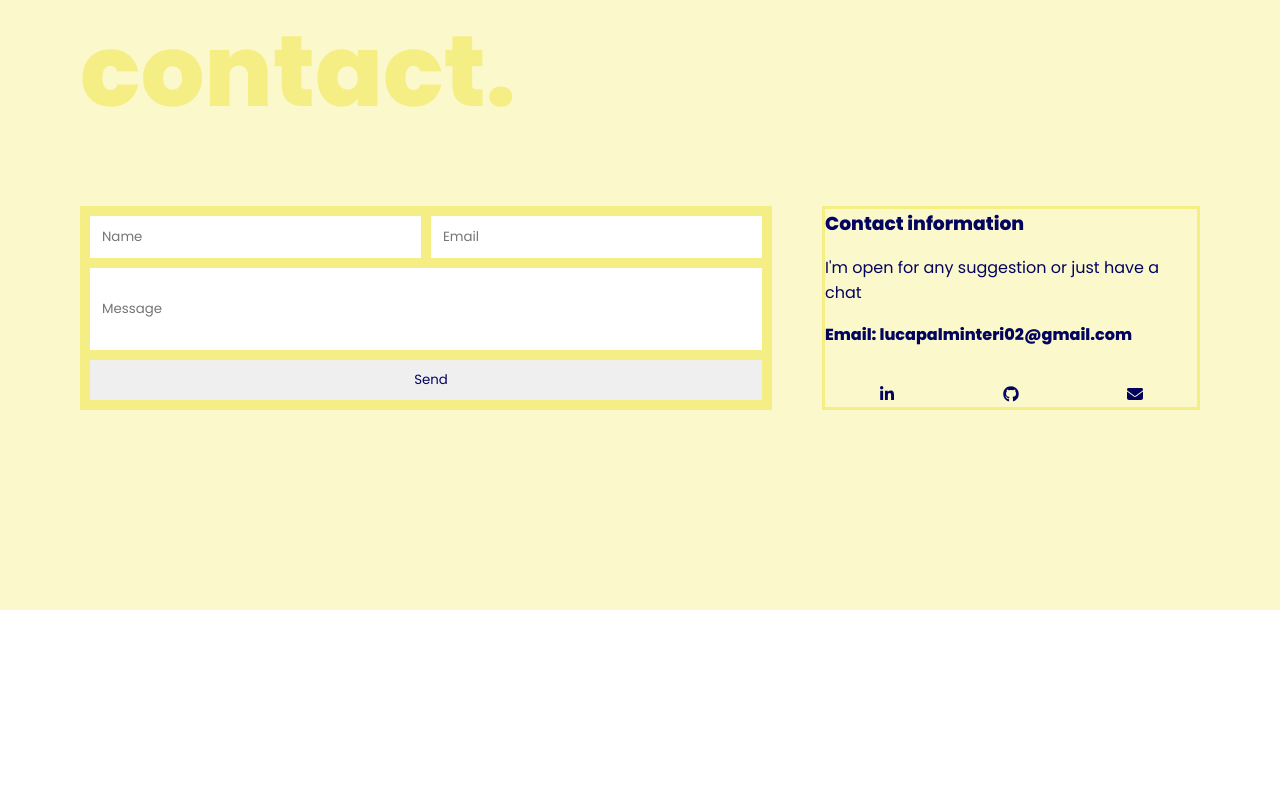
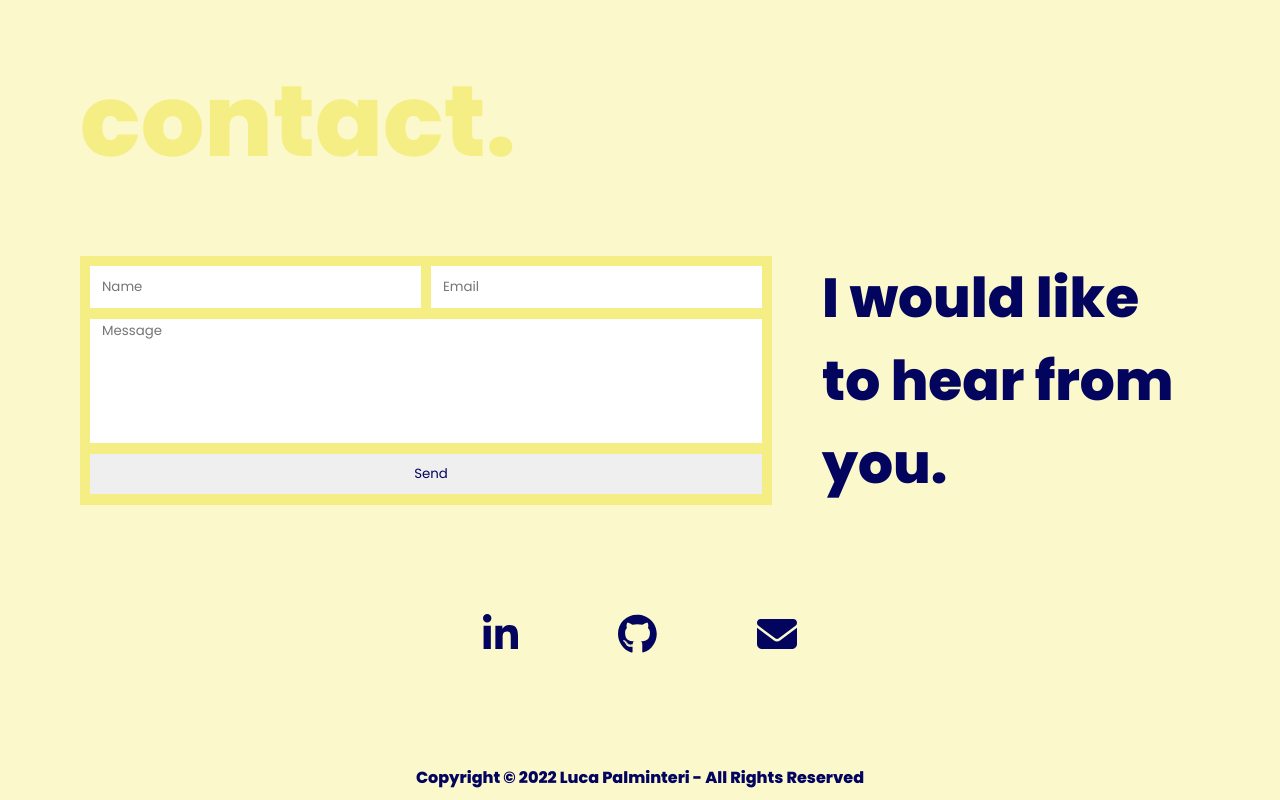
Before and after one commit to LucaPalminteri/portfolio-react, a React (Create React App) app: page / in a window 1280 px wide. Shown: the part 4489-5289 px from the top of the page. Before the commit the page ends 5099 px from the top, so only its background shows below. Built offline with nearby package versions, Linux system fonts and the light colour scheme.

Commit message:
Finished first version of the portfolio

```diff
--- a/public/styles/_contact.scss
+++ b/public/styles/_contact.scss
@@ -1,10 +1,10 @@
 .contact {
     background-color: $light-yellow;
     padding: $side;
-    padding-bottom: 100px;
+    //padding-bottom: 100px;
 
     h2 {
-        padding-top: 100px;
+        padding-top: 150px;
         padding-bottom: 60px;
         color: $yellow;
         font-style: normal;
@@ -52,7 +52,8 @@
             .message {
                 grid-column: 1 / 3;
                 grid-row: 2 / 3;
-                height: 80px;
+                height: 120px;
+                resize: none;
             }
 
             .send {
@@ -61,21 +62,41 @@
             }
         }
         .container--info {
-            margin-left: 50px;
+            padding-left: 50px;
             flex-grow: 3;
-            display: flex;
-            flex-wrap: wrap;
-            border: solid $yellow;
 
-            & * {
-                width: 100%;
+            h3 {
+                font-size: 55px;
             }
 
-            .info--social{
-                display: flex;
-                align-items: flex-end;
+        }
+
+
+    }
+
+    .contact__social {
+        display: flex;
+        justify-content: center;
+
+        a {
+            margin: 0 40px;
+            font-size: 40px;
+            padding: 0 10px;
+            border-radius: 6px;
+            transition-duration: 0.3s;
+
+            &:hover {
+                background-color: $yellow;
             }
         }
+    }
+
+    .contact__footer {
+        margin-top: 100px;
+        padding-bottom: 10px;
+        display: flex;
+        justify-content: center;
+        text-align: center;
     }
 }
 
@@ -83,15 +104,21 @@
 
     .contact {
         padding: $responsive-side;
-    }
-    .contact__container {
-        flex-direction: column;
 
-        .container--info{
-            padding-top: 50px;
-            margin-left: -20px;
+        .contact__container {
+            flex-direction: column;
+
+            .container--info{
+                padding-top: 50px;
+                margin-left: 0px;
+                padding: 50px 0;
+
+                h3 {
+                }
+            }
         }
     }
+
 }
 
 @media screen and (max-width: 600px) {
@@ -102,6 +129,8 @@
         }
 
         .contact__container {
+
+
 
         .container--form {
             display: grid;
--- a/public/styles/index.css
+++ b/public/styles/index.css
@@ -505,11 +505,10 @@ a {
 .contact {
   background-color: #FBF8CC;
   padding: 0 80px;
-  padding-bottom: 100px;
 }
 
 .contact h2 {
-  padding-top: 100px;
+  padding-top: 150px;
   padding-bottom: 60px;
   color: #F5EE84;
   font-style: normal;
@@ -576,7 +575,8 @@ a {
   -ms-grid-row: 2;
   -ms-grid-row-span: 1;
   grid-row: 2 / 3;
-  height: 80px;
+  height: 120px;
+  resize: none;
 }
 
 .contact .contact__container .container--form .send {
@@ -589,44 +589,64 @@ a {
 }
 
 .contact .contact__container .container--info {
-  margin-left: 50px;
+  padding-left: 50px;
   -webkit-box-flex: 3;
       -ms-flex-positive: 3;
           flex-grow: 3;
+}
+
+.contact .contact__container .container--info h3 {
+  font-size: 55px;
+}
+
+.contact .contact__social {
   display: -webkit-box;
   display: -ms-flexbox;
   display: flex;
-  -ms-flex-wrap: wrap;
-      flex-wrap: wrap;
-  border: solid #F5EE84;
+  -webkit-box-pack: center;
+      -ms-flex-pack: center;
+          justify-content: center;
 }
 
-.contact .contact__container .container--info * {
-  width: 100%;
+.contact .contact__social a {
+  margin: 0 40px;
+  font-size: 40px;
+  padding: 0 10px;
+  border-radius: 6px;
+  -webkit-transition-duration: 0.3s;
+          transition-duration: 0.3s;
 }
 
-.contact .contact__container .container--info .info--social {
+.contact .contact__social a:hover {
+  background-color: #F5EE84;
+}
+
+.contact .contact__footer {
+  margin-top: 100px;
+  padding-bottom: 10px;
   display: -webkit-box;
   display: -ms-flexbox;
   display: flex;
-  -webkit-box-align: end;
-      -ms-flex-align: end;
-          align-items: flex-end;
+  -webkit-box-pack: center;
+      -ms-flex-pack: center;
+          justify-content: center;
+  text-align: center;
 }
 
 @media screen and (max-width: 850px) {
   .contact {
     padding: 0 20px;
   }
-  .contact__container {
+  .contact .contact__container {
     -webkit-box-orient: vertical;
     -webkit-box-direction: normal;
         -ms-flex-direction: column;
             flex-direction: column;
   }
-  .contact__container .container--info {
+  .contact .contact__container .container--info {
     padding-top: 50px;
-    margin-left: -20px;
+    margin-left: 0px;
+    padding: 50px 0;
   }
 }
 
--- a/src/components/Contact.js
+++ b/src/components/Contact.js
@@ -6,6 +6,10 @@ import {faEnvelope} from "@fortawesome/free-solid-svg-icons"
 
 
 export default function Contact() {
+
+    const d = new Date();
+    let year = d.getFullYear();
+
     return (
         <div className="contact subtitle">
             <h2>contact.</h2>
@@ -13,20 +17,24 @@ export default function Contact() {
                 <form className="container--form">
                     <input className="name input" type="text" placeholder="Name" required></input>
                     <input className="email input" type="email" placeholder="Email" required></input>
-                    <input className="message input" type="textarea" placeholder="Message" required></input>
+                    <textarea className="message input" type="textarea" placeholder="Message" required></textarea>
                     <button className="send input" type="submit">Send</button>
                 </form>
                 <div className="container--info">
-                    <h3>Contact information</h3>
-                    <p>I'm open for any suggestion or just have a chat</p>
-                    <h4>Email: lucapalminteri02@gmail.com</h4>
-                    <div className="info--social">
-                        <a href="https://www.linkedin.com/in/luca-palminteri/?locale=en_US" target="_blank"><FontAwesomeIcon className="icon" icon={faLinkedinIn}/></a>
+                    <h3>I would like to hear from you.</h3>
+                </div>
+                {/* <a href="https://www.linkedin.com/in/luca-palminteri/?locale=en_US" target="_blank"><FontAwesomeIcon className="icon" icon={faLinkedinIn}/></a>
                         <a href="https://github.com/LucaPalminteri" target="_blank"><FontAwesomeIcon className="icon" icon={faGithub}/></a>
-                        <a href="mailto:lucapalminteri02@gmail.com" target="_blank"><FontAwesomeIcon className="icon" icon={faEnvelope}/></a>
-                    </div>
-                </div>
+                        <a href="mailto:lucapalminteri02@gmail.com" target="_blank"><FontAwesomeIcon className="icon" icon={faEnvelope}/></a> */}
             </div>
+            <div className="contact__social">
+                <a href="https://www.linkedin.com/in/luca-palminteri/?locale=en_US" target="_blank"><FontAwesomeIcon className="icon" icon={faLinkedinIn}/></a>
+                <a href="https://github.com/LucaPalminteri" target="_blank"><FontAwesomeIcon className="icon" icon={faGithub}/></a>
+                <a href="mailto:lucapalminteri02@gmail.com" target="_blank"><FontAwesomeIcon className="icon" icon={faEnvelope}/></a>
+            </div>
+            <footer className="contact__footer">
+                <h4>Copyright &copy; {year} Luca Palminteri - All Rights Reserved</h4>
+            </footer>
         </div>
     )
 }
```
Also changed, not shown: 1 other file (tests, documents, lock files or other folders).
